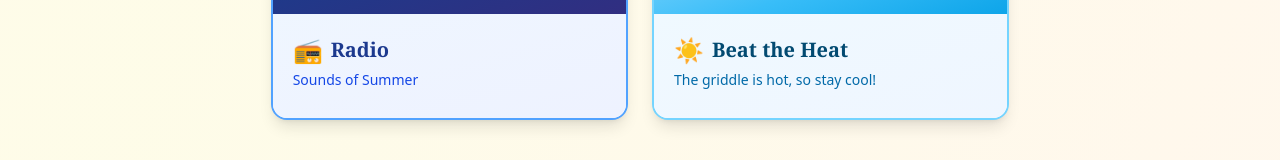
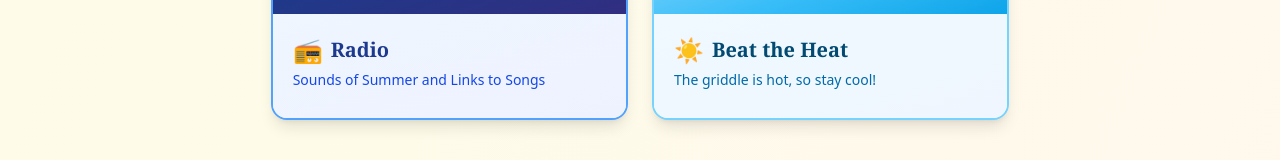
Before and after one commit to lauriegriddle/griddle-game, a Next.js app: page / in a window 1280 px wide. Shown: the part 2520-2680 px from the top of the page. Built offline with nearby package versions, Linux system fonts and the light colour scheme.

Commit message:
Add Summer Days section with Radio and Beat the Heat

```diff
--- a/app/page.js
+++ b/app/page.js
@@ -686,7 +686,7 @@ export default function Home() {
   const summerDaysGames = [
     {
       name: "Radio",
-      tagline: "Sounds of Summer",
+      tagline: "Sounds of Summer and Links to Songs",
       emoji: "\uD83D\uDCFB",
       href: "/radio",
       thumbnail: {
```
